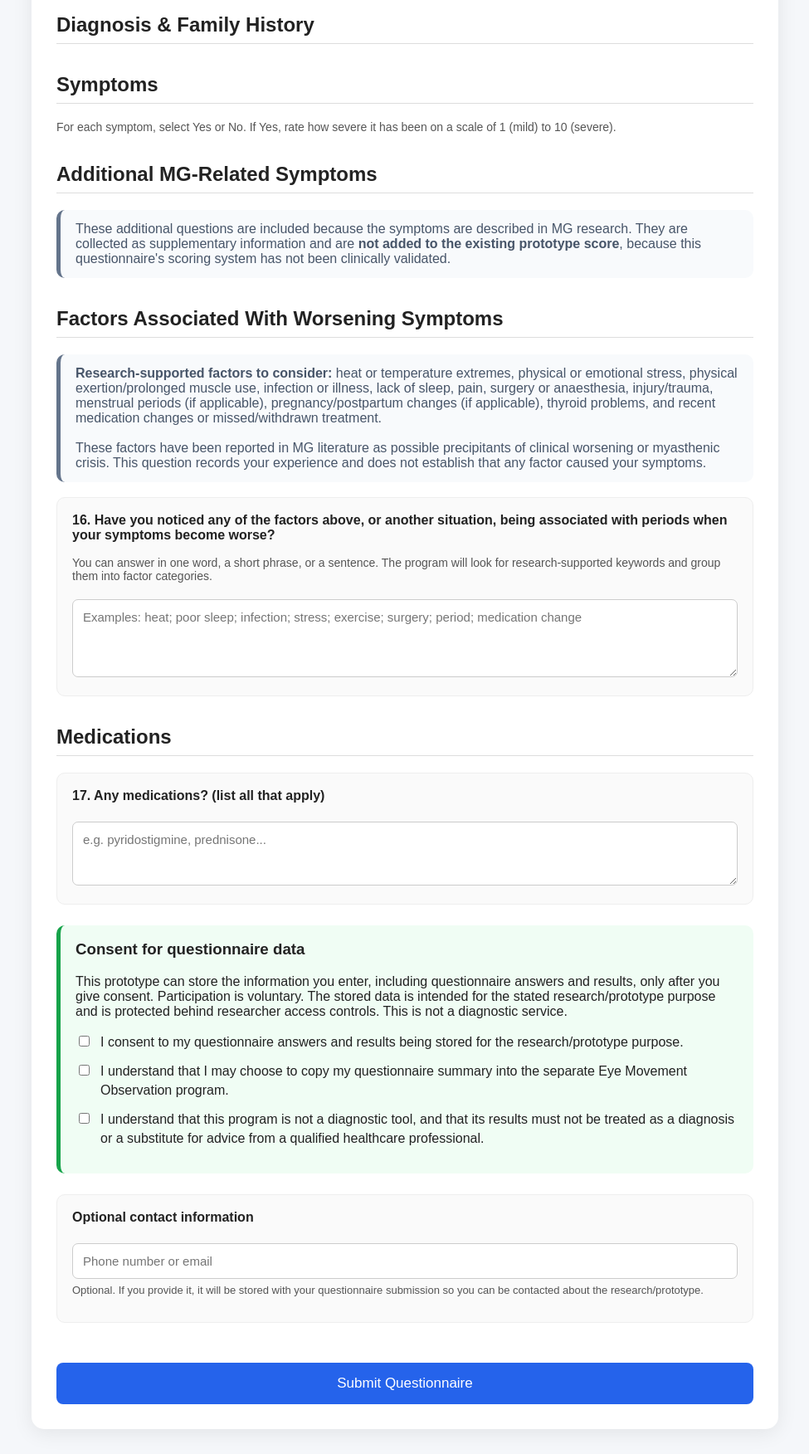
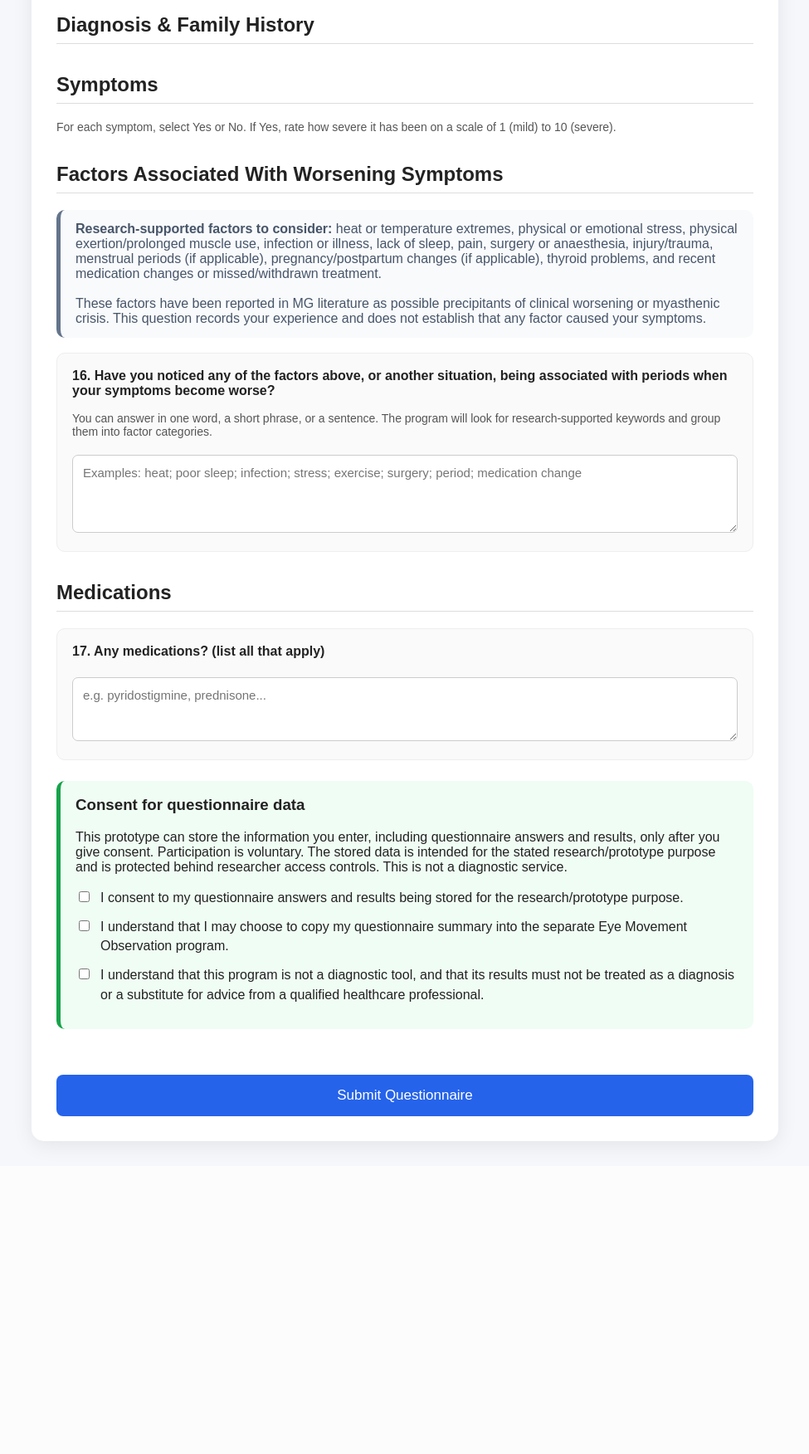
Before and after one commit to amairaparasharxx-eng/MG-Screening-v2, a Flask app: page / in a window 1280 px wide. Shown: the part 719-2471 px from the top of the page at 83% size, without its empty margins (152-1127 px from the left). After the commit the page ends 2105 px from the top, so only its background shows below. Run offline with Flask 3, Linux system fonts and the light colour scheme.

Commit message:
Remove contact field and additional MG symptom section

```diff
--- a/templates/index.html
+++ b/templates/index.html
@@ -375,12 +375,6 @@
         </p>
         <div id="severity-questions"></div>
 
-        <h2>Additional MG-Related Symptoms</h2>
-        <div class="supplementary-note">
-            These additional questions are included because the symptoms are described in MG research. They are collected as supplementary information and are <strong>not added to the existing prototype score</strong>, because this questionnaire's scoring system has not been clinically validated.
-        </div>
-        <div id="additional-symptom-questions"></div>
-
         <h2>Factors Associated With Worsening Symptoms</h2>
         <div class="supplementary-note">
             <strong>Research-supported factors to consider:</strong> heat or temperature extremes, physical or emotional stress, physical exertion/prolonged muscle use, infection or illness, lack of sleep, pain, surgery or anaesthesia, injury/trauma, menstrual periods (if applicable), pregnancy/postpartum changes (if applicable), thyroid problems, and recent medication changes or missed/withdrawn treatment.
@@ -421,14 +415,6 @@
                 <input type="checkbox" id="consent-diagnostic">
                 <span>I understand that this program is not a diagnostic tool, and that its results must not be treated as a diagnosis or a substitute for advice from a qualified healthcare professional.</span>
             </label>
-        </div>
-
-        <div class="question">
-            <p class="qtext">Optional contact information</p>
-            <input type="text" id="contact-info" name="contact-info" placeholder="Phone number or email">
-            <p style="color:#555;font-size:13px;margin-top:6px;">
-                Optional. If you provide it, it will be stored with your questionnaire submission so you can be contacted about the research/prototype.
-            </p>
         </div>
 
         <button type="submit">Submit Questionnaire</button>
```
